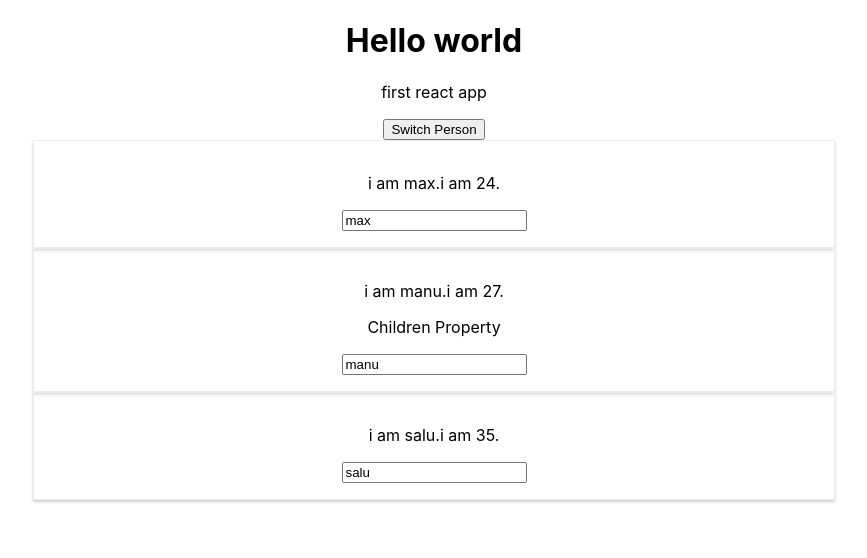
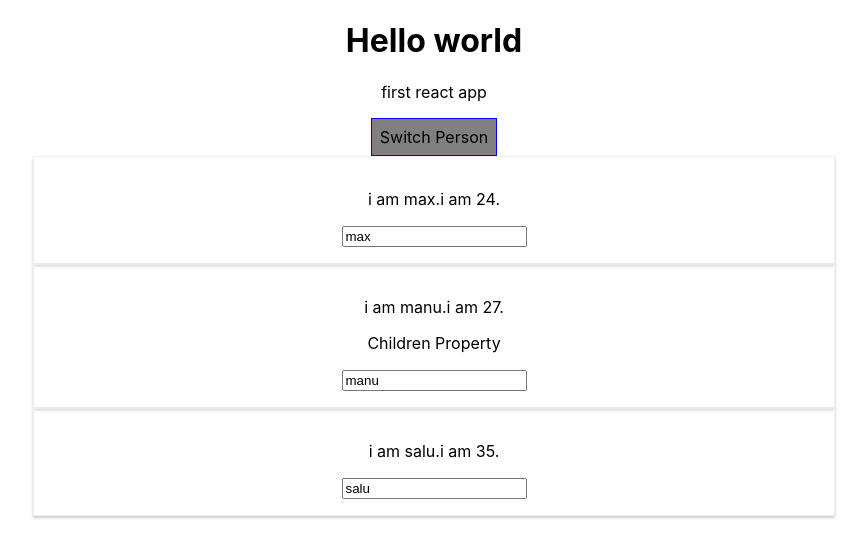
Before and after one commit to PHerath/react-app, a React (Create React App) app: page / in a window 1280 px wide. Shown: the top 558 px of the page, without its empty margins (206-1073 px from the left). Built offline with nearby package versions, Linux system fonts and the light colour scheme.

Commit message:
add inner style using css to App component

```diff
--- a/src/App.js
+++ b/src/App.js
@@ -66,11 +66,18 @@
   }
 
   render(){
+    const style = {
+      backgroundColor: 'gray',
+      font: 'inherit',
+      border: '1px solid blue',
+      padding: '8px',
+      cursor: 'pointer'
+    }
     return (
       <div className="App">
       <h1>Hello world</h1>
       <p>first react app</p>
-      <button onClick = {( ) => this.switchNameHandler("Maxmillion") }>Switch Person</button>
+      <button style = {style} onClick = {( ) => this.switchNameHandler("Maxmillion") }>Switch Person</button>
       <Person
       name = { this.state.persons[0].name }
       age = { this.state.persons[0].age }
```
